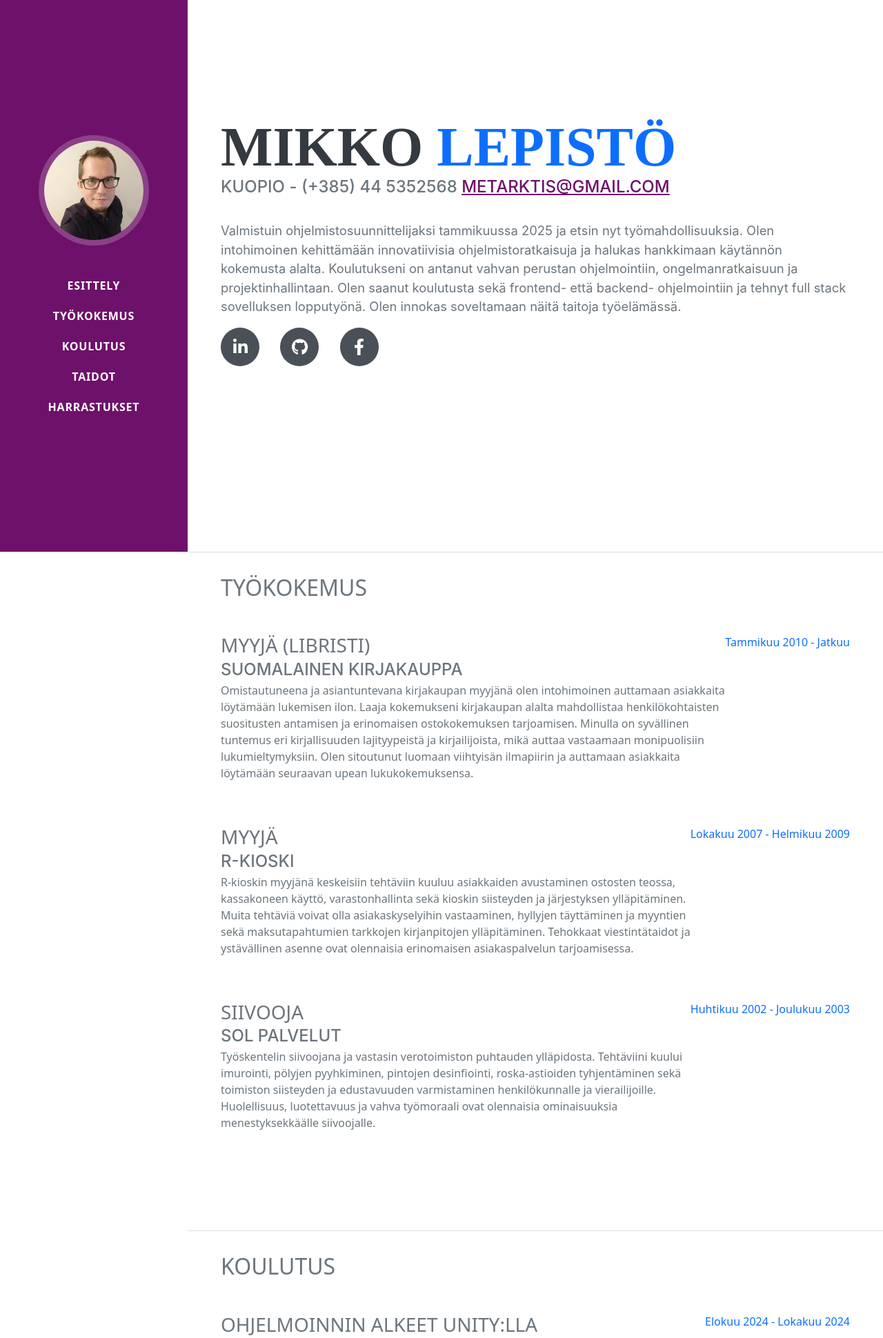
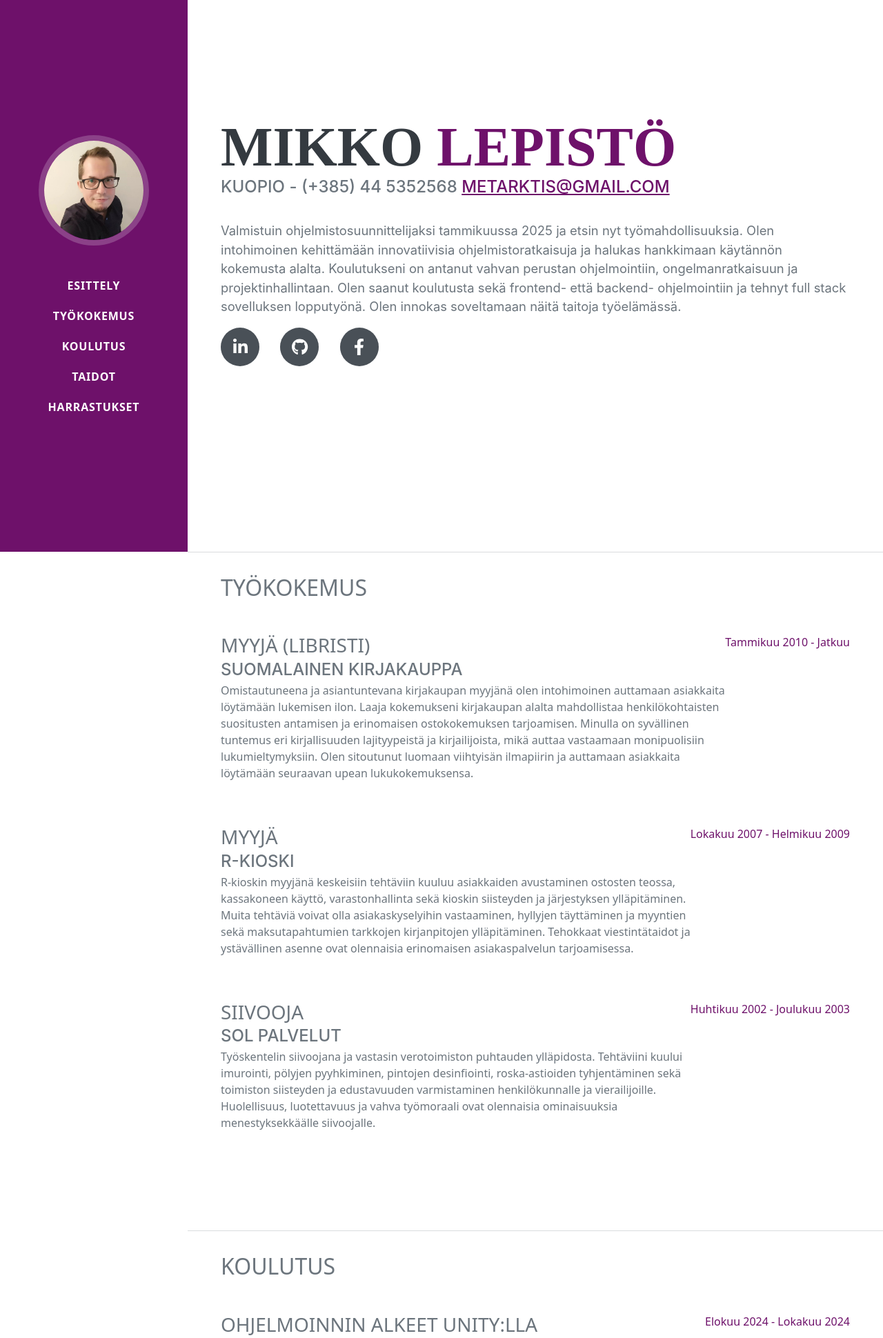
Before and after one commit to Kirjakauppias/portfolio, a PHP site: page /index.html in a window 1280 px wide. Shown: the top 1940 px of the page at 69% size. Run offline with PHP 8.4, Linux system fonts and the light colour scheme.

Commit message:
Update cv_style.css

```diff
--- a/cv_style.css
+++ b/cv_style.css
@@ -89,7 +89,7 @@ h1, .h1{
     background-color:rgb(110, 17, 106) !important;
 }
 
-.text-lastname {
+.text-lastname, .text-primary {
     color: rgb(110, 17, 106) !important;
 }
 
```
